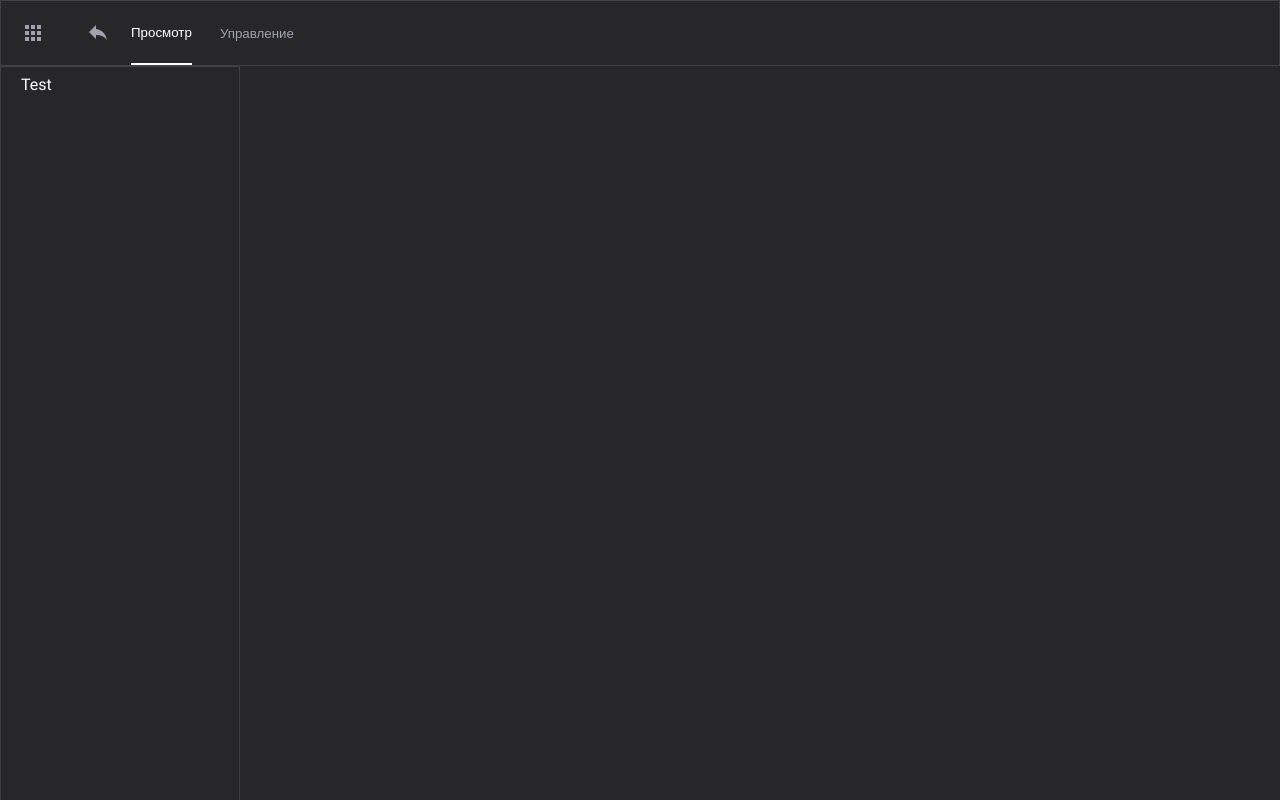
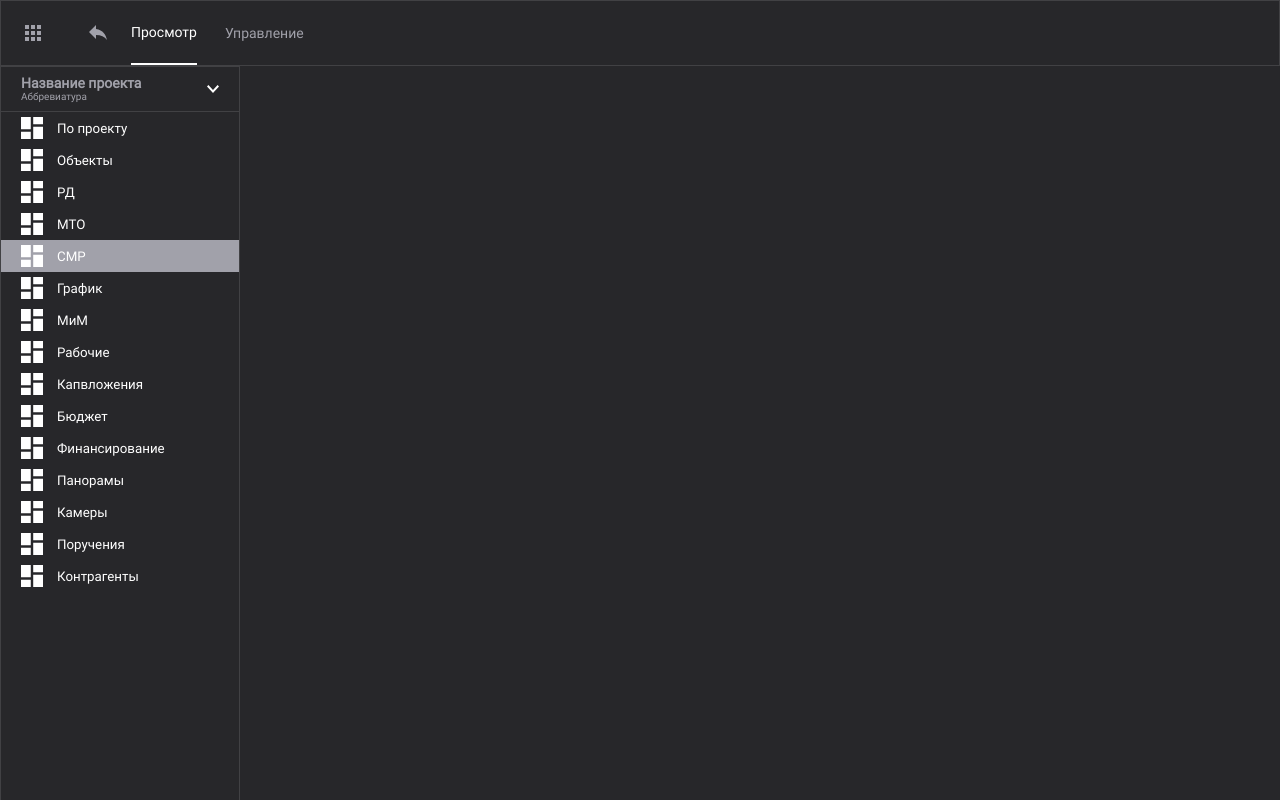
Before and after one commit to vstrogalev/constructionEstimates, a React app: page / in a window 1280 px wide. Built offline with nearby package versions, Linux system fonts and the light colour scheme.

Commit message:
Aside menu is done

```diff
--- a/src/components/App/App.style.scss
+++ b/src/components/App/App.style.scss
@@ -13,6 +13,8 @@ button {
   color: inherit;
   background-color: inherit;
   border: none;
+  font-family: inherit;
+  font-weight: inherit;
 }
 
 * {
--- a/src/components/Aside/Aside.style.scss
+++ b/src/components/Aside/Aside.style.scss
@@ -3,7 +3,5 @@
   background: var(--color-bg-outer);
   width: 240px;
   height: 100%;
-  padding-left: 20px;
-  padding-top: 8px;
   border: 1px solid rgb(65, 65, 68);
 }
--- a/src/components/Aside/Aside.tsx
+++ b/src/components/Aside/Aside.tsx
@@ -1,9 +1,12 @@
 import { ReactElement, ReactNode } from "react";
 import style from "./Aside.style.scss";
+import AsideMenu from "../AsideMenu/AsideMenu";
 
 function Aside(): ReactElement {
   return (
-    <aside className={style.aside}>{'Test'}</aside>
+    <aside className={style.aside}>
+      <AsideMenu/>
+    </aside>
   );
 }
 
--- a/src/components/AsideMenu/AsideMenu.style.scss
+++ b/src/components/AsideMenu/AsideMenu.style.scss
@@ -2,14 +2,5 @@
   display: flex;
   width: 100%;
   flex-direction: column;
-  gap: 28px;
   justify-items: start;
 }
-
-.asideMenu__item {
-  color: var(--color-menu-inactive);
-}
-
-.asideMenu__item_active {
-  color: var(--color-menu-active);
-}
--- a/src/components/AsideMenu/AsideMenu.tsx
+++ b/src/components/AsideMenu/AsideMenu.tsx
@@ -1,7 +1,8 @@
 import { ReactElement, useState } from "react";
-import clsx from 'clsx';
 import style from "./AsideMenu.style.scss";
 import AsideMenuItem from "./AsideMenuItem";
+import AsideMenuHeader from "./AsideMenuHeader";
+
 
 const menuItems = [
   'По проекту',
@@ -22,13 +23,16 @@ const menuItems = [
 ]
 
 function AsideMenu(): ReactElement {
-  const [menuItemActive, setMenuItemActive] = useState<number>(0);
+  const [menuItemActive, setMenuItemActive] = useState<number>(4);
   return (
     <nav className={style.asideMenu}>
+      <AsideMenuHeader/>
       {
         menuItems.map((menuItem, idx) => {
           const isActive = idx === menuItemActive;
-          return <AsideMenuItem isActive={isActive}>{menuItem}</AsideMenuItem>
+          return <AsideMenuItem isActive={isActive}>
+              {menuItem}
+            </AsideMenuItem>
         }
         )
       }
--- /dev/null
+++ b/src/components/AsideMenu/AsideMenuHeader/AsideMenuHeader.style.scss
@@ -0,0 +1,28 @@
+.asideMenuHeader {
+  display: flex;
+  justify-content: space-between;
+  align-items: center;
+  padding: 8px 20px;
+  color: var(--color-secondary);
+  border-bottom: 1px solid var(--color-border);
+}
+
+.asideMenuHeader__wrapper {
+  display: flex;
+  flex-direction: column;
+  align-items: start;
+}
+
+.asideMenuHeader__title {
+  font-size: 14px;
+  line-height: 16px;
+}
+
+.asideMenuHeader__subtitle {
+  font-size: 10px;
+  line-height: 12px;
+}
+
+.asideMenuHeader__chevronDown {
+  color: var(--color-secondary);
+}
--- /dev/null
+++ b/src/components/AsideMenu/AsideMenuHeader/AsideMenuHeader.tsx
@@ -0,0 +1,16 @@
+import { ReactElement } from "react";
+import style from "./AsideMenuHeader.style.scss";
+import ChevronDown from '../../../assets/icons/shevron_down.svg';
+
+function AsideMenuHeader(): ReactElement {
+  return <button className={style.asideMenuHeader}>
+    <div className={style.asideMenuHeader__wrapper}>
+      <h3 className={style.asideMenuHeader__title}>Название проекта</h3>
+      <p className={style.asideMenuHeader__subtitle}>Аббревиатура</p>
+    </div>
+    <img src={ChevronDown} className={style.asideMenuHeader__chevronDown}/>
+  </button>
+  ;
+}
+
+export default AsideMenuHeader;
--- /dev/null
+++ b/src/components/AsideMenu/AsideMenuHeader/index.ts
@@ -0,0 +1 @@
+export { default } from './AsideMenuHeader';
--- a/src/components/AsideMenu/AsideMenuItem/AsideMenuItem.style.scss
+++ b/src/components/AsideMenu/AsideMenuItem/AsideMenuItem.style.scss
@@ -1,11 +1,20 @@
 .asideMenuItem {
   display: flex;
-  width: 240px;
-  flex-direction: column;
-  gap: 28px;
-  justify-items: start;
+  padding: 5px 20px;
+  align-items: center;
+  width: 100%;
 }
 
 .asideMenuItem_active {
   color: var(--color-menu-active);
+  background: var(--color-menu-inactive);
 }
+
+.asideMenuItem__icon {
+  width: 22px;
+  height: 22px;
+}
+
+.asideMenuItem__text {
+  margin-left: 14px;
+}
--- a/src/components/AsideMenu/AsideMenuItem/AsideMenuItem.tsx
+++ b/src/components/AsideMenu/AsideMenuItem/AsideMenuItem.tsx
@@ -1,6 +1,7 @@
 import { ReactElement, ReactNode, useState } from "react";
 import clsx from 'clsx';
 import style from "./AsideMenuItem.style.scss";
+import AsideMenuIcon from '../../../assets/icons/aside_menu_icon.svg';
 
 type AsideMenuItemProps = {
   isActive: boolean,
@@ -8,7 +9,10 @@ type AsideMenuItemProps = {
 }
 
 function AsideMenuItem(props: AsideMenuItemProps): ReactElement {
-  return <p className={clsx(style.asideMenuItem, {[style.asideMenuItem_active]:props.isActive})}>{props.children}</p>
+  return <button className={clsx(style.asideMenuItem, {[style.asideMenuItem_active]:props.isActive})}>
+    <img src={AsideMenuIcon} className={style.asideMenuItem__icon}/>
+    <span className={style.asideMenuItem__text}>{props.children}</span>
+  </button>
   ;
 }
 
--- a/src/components/Menu/Menu.style.scss
+++ b/src/components/Menu/Menu.style.scss
@@ -8,6 +8,8 @@
 .menu__item {
   color: var(--color-menu-inactive);
   height: 100%;
+  font-size: 14px;
+  line-height: 16px;
 }
 
 .menu__item_active {
```
Also changed, not shown: src/assets/icons/shevron_down.svg (added).
